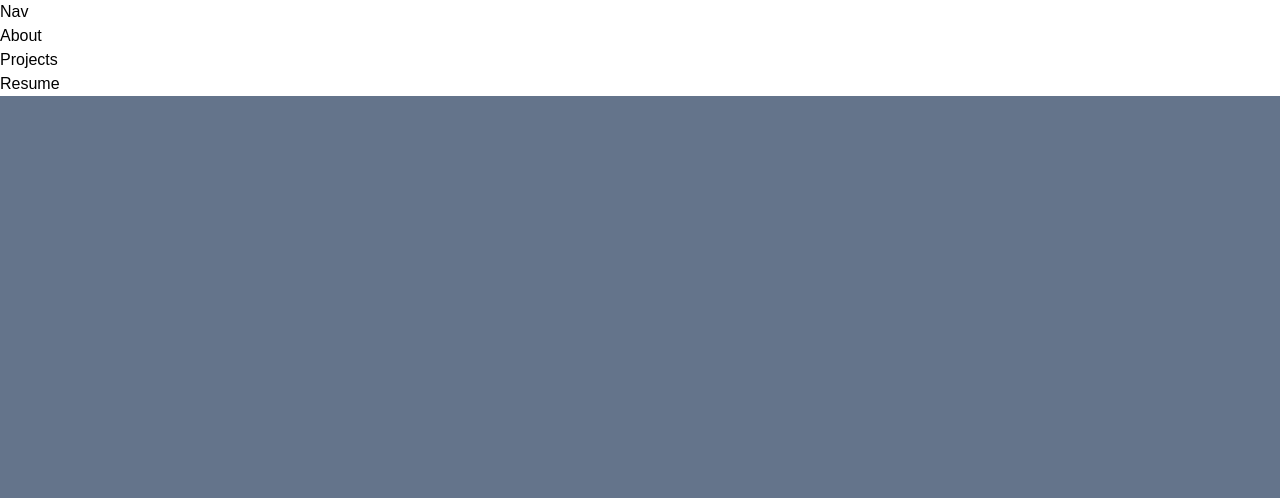
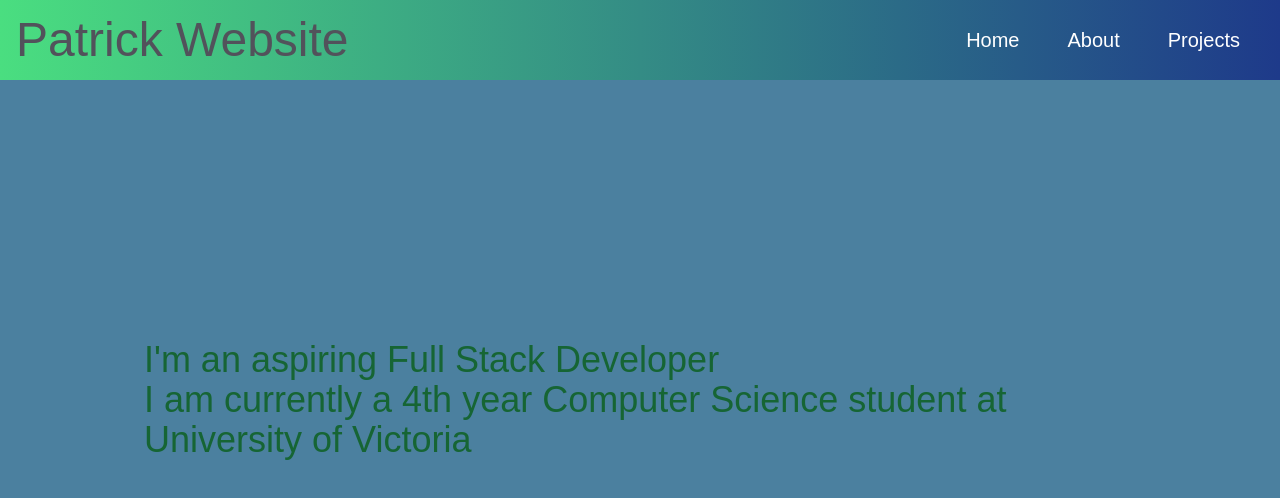
Before and after one commit to ITS20PM/portfolio, a React (Create React App) app: page / in a window 1280 px wide. Shown: the top 498 px of the page. Built offline with nearby package versions, Linux system fonts and the light colour scheme.

Commit message:
working on home page

```diff
--- a/package.json
+++ b/package.json
@@ -6,9 +6,11 @@
     "@testing-library/jest-dom": "^5.17.0",
     "@testing-library/react": "^13.4.0",
     "@testing-library/user-event": "^13.5.0",
+    "aos": "^2.3.4",
     "bootstrap": "^5.1.3",
     "react": "^18.2.0",
     "react-bootstrap": "^2.9.1",
+    "react-countup": "^6.5.0",
     "react-dom": "^18.2.0",
     "react-scripts": "5.0.1",
     "web-vitals": "^2.1.4"
--- a/src/App.css
+++ b/src/App.css
@@ -12,6 +12,7 @@ html {
 
 body {
   font-family: 'Open+Sans', sans-serif;
+  background-color: rgb(75, 128, 159)
 }
 
 .container {
--- a/src/App.js
+++ b/src/App.js
@@ -1,15 +1,16 @@
 import './App.css';
 import './index.css';
 import Nav from './Components/Nav';
+import Bottom from './Components/Bottom';
+import Home from './Home';
 
 
 function App() {
   return (
-    <>
+    <div>
       <Nav />
-      <div className='bg-slate-500 w-full h-screen'></div>
-    </>
-
+      <Home />
+    </div>
   );
 }
 
--- /dev/null
+++ b/src/Components/Bottom.jsx
@@ -0,0 +1,10 @@
+import React from 'react'
+
+const Bottom = () => {
+  return (
+    <div className='flex justify-between items-center w-full
+    bg-green-400 max-h-[4rem] bottom-0'>Bottom</div>
+  )
+}
+
+export default Bottom
--- a/src/Components/Nav.jsx
+++ b/src/Components/Nav.jsx
@@ -1,23 +1,21 @@
-import React from 'react'
+import React from 'react';
 
 const Nav = () => {
-  return (
-    <header className="bg-gradient-to-r from-green-400 to-blue-900">
-        <div className="shadow-md w-full fixed top-0 left-0">
-        <div className='md:flex  py-4'>
-            <h1>Nav</h1>
-        </div>
+  return <div className="flex justify-between items-center w-full h-20
+  px-4  bg-gradient-to-r from-green-400 to-blue-900 fixed">
+    <div>
+      <h1 className='text-5xl text-zinc-600'>Patrick Website</h1>
+    </div>
 
-        <ul>
-            <li>About</li>
-            <li>Projects</li>
-            <li>Resume</li>
-        </ul>
-        </div>
-    </header>
-
-
-  )
+    <ul className="flex">
+      <li className="px-6 text-white text-xl cursor-pointer
+      hover:underline duration-150">Home</li>
+      <li className="px-6 text-white text-xl cursor-pointer
+      hover:underline duration-150">About</li>
+      <li className="px-6 text-white text-xl cursor-pointer
+      hover:underline duration-150">Projects</li>
+    </ul>
+  </div>
 }
 
 export default Nav
--- /dev/null
+++ b/src/Home.jsx
@@ -0,0 +1,17 @@
+import React from 'react'
+
+const Home = () => {
+  return (
+    <div className='h-screen w-full text-green-800 text-4xl'>
+        <div className='max-w-screen-lg mx-auto flex flex-col
+        items-left justify-center h-full px-4'>
+            <div>
+                <h2>I'm an aspiring Full Stack Developer</h2>
+                <p>I am currently a 4th year Computer Science student at University of Victoria</p>
+            </div>
+        </div>
+    </div>
+  )
+}
+
+export default Home
--- a/tailwind.config.js
+++ b/tailwind.config.js
@@ -1,6 +1,8 @@
 /** @type {import('tailwindcss').Config} */
 module.exports = {
-  content: ["./src/**/*.{js, jsx, ts, tsx}"],
+  content: [
+    "./src/**/*.{js,jsx,ts,tsx}",
+  ],
   theme: {
     extend: {},
   },
```
Also changed, not shown: 1 other file (tests, documents, lock files or other folders).
